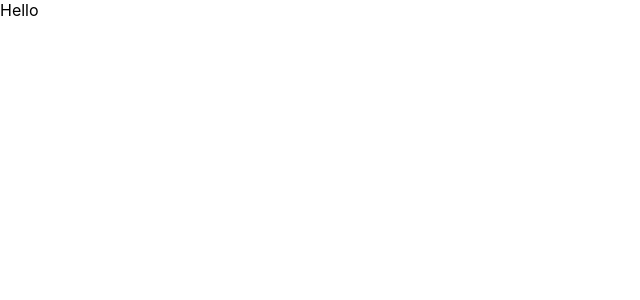
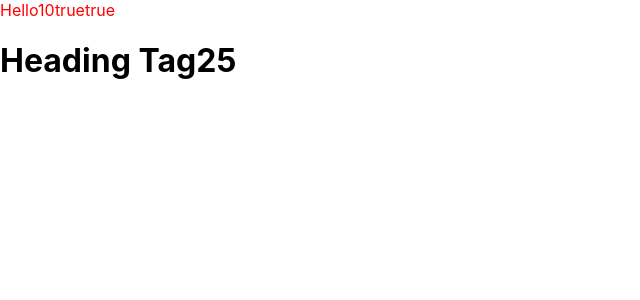
Before and after one commit to ji-hoooon/react-spring, a React (Create React App) app: page / in a window 1280 px wide. Shown: the top 300 px of the page, without its empty margins (0-640 px from the left). Built offline with nearby package versions, Linux system fonts and the light colour scheme.

Commit message:
3round:jsx문법과 css

```diff
--- a/package.json
+++ b/package.json
@@ -13,7 +13,6 @@
     "react": "^18.3.1",
     "react-dom": "^18.3.1",
     "react-scripts": "5.0.1",
-    "typescript": "^4.9.5",
     "web-vitals": "^2.1.4"
   },
   "scripts": {
@@ -39,5 +38,8 @@
       "last 1 firefox version",
       "last 1 safari version"
     ]
+  },
+  "devDependencies": {
+    "typescript": "^5.5.3"
   }
 }
--- a/src/App.tsx
+++ b/src/App.tsx
@@ -2,8 +2,27 @@ import React from 'react';
 import logo from './logo.svg';
 import './App.css';
 
+//3)jsx 문법
+let a:number = 10; //변수
+const c:number = 15; //상수 (불변)
+
 function App() {
-  return (
+  //3)jsx 문법
+  let b:number = 25;
+
+  //jsx (6) js에서 변수에 선언만 할 경우 -> undefined (NULL이 아님)
+  let d;
+  // let d=undefined;
+  console.log(1,d);
+
+  // jsx (7) css 디자인 -2. 내부에서 따로 분리
+  const mystyle={
+    color:'red'
+  };
+
+
+  //jsx (1) 리턴은 하나의 태그만
+  return ( //jsx (5) 리턴이 한줄일 떄와 한줄 초과일 때 괄호 유무의 차이
     //1)
     // <div className="App">
     //   <header className="App-header">
@@ -23,7 +42,22 @@ function App() {
     // </div>
 
     <div>
-      Hello
+      {/*  jsx (7) css 디자인 -1. 내부에 직접*/}
+      <div style={mystyle}>Hello
+      {/* <div>Hello */}
+        {/* jsx (2) 변수삽입 */}
+        {a}
+        {/* jsx (3) if 사용 불가능 삼항연산자 */}
+        {a === 10 ? 'true' : 'false'}
+        {/* jsx (4) 참일 때만 조건부렌더링*/}
+        {b === 25 && 'true'}
+        {b === 35 && 'false'}
+      </div>
+      {/*  jsx (7) css 디자인 -2. 외부 파일에 쓰기*/}
+      <h1 className='box-style'>Heading Tag
+        {/* jsx (2) 변수삽입 */}
+        {b}
+      </h1>
     </div>
   );
 }
--- a/src/index.tsx
+++ b/src/index.tsx
@@ -5,7 +5,8 @@ import App from './App';
 import reportWebVitals from './reportWebVitals';
 
 const root = ReactDOM.createRoot(
-  document.getElementById('root') as HTMLElement
+  //document.getElementById('root') as HTMLElement
+  document.querySelector('#root') as HTMLElement
 );
 root.render(
   <React.StrictMode>
--- a/tsconfig.json
+++ b/tsconfig.json
@@ -10,7 +10,13 @@
     "skipLibCheck": true,
     "esModuleInterop": true,
     "allowSyntheticDefaultImports": true,
+
     "strict": true,
+    "strictNullChecks": true,
+    "strictFunctionTypes": true,
+    "strictPropertyInitialization": true,
+    "noImplicitAny":true,
+
     "forceConsistentCasingInFileNames": true,
     "noFallthroughCasesInSwitch": true,
     "module": "esnext",
```
Also changed, not shown: 1 other file (tests, documents, lock files or other folders).
